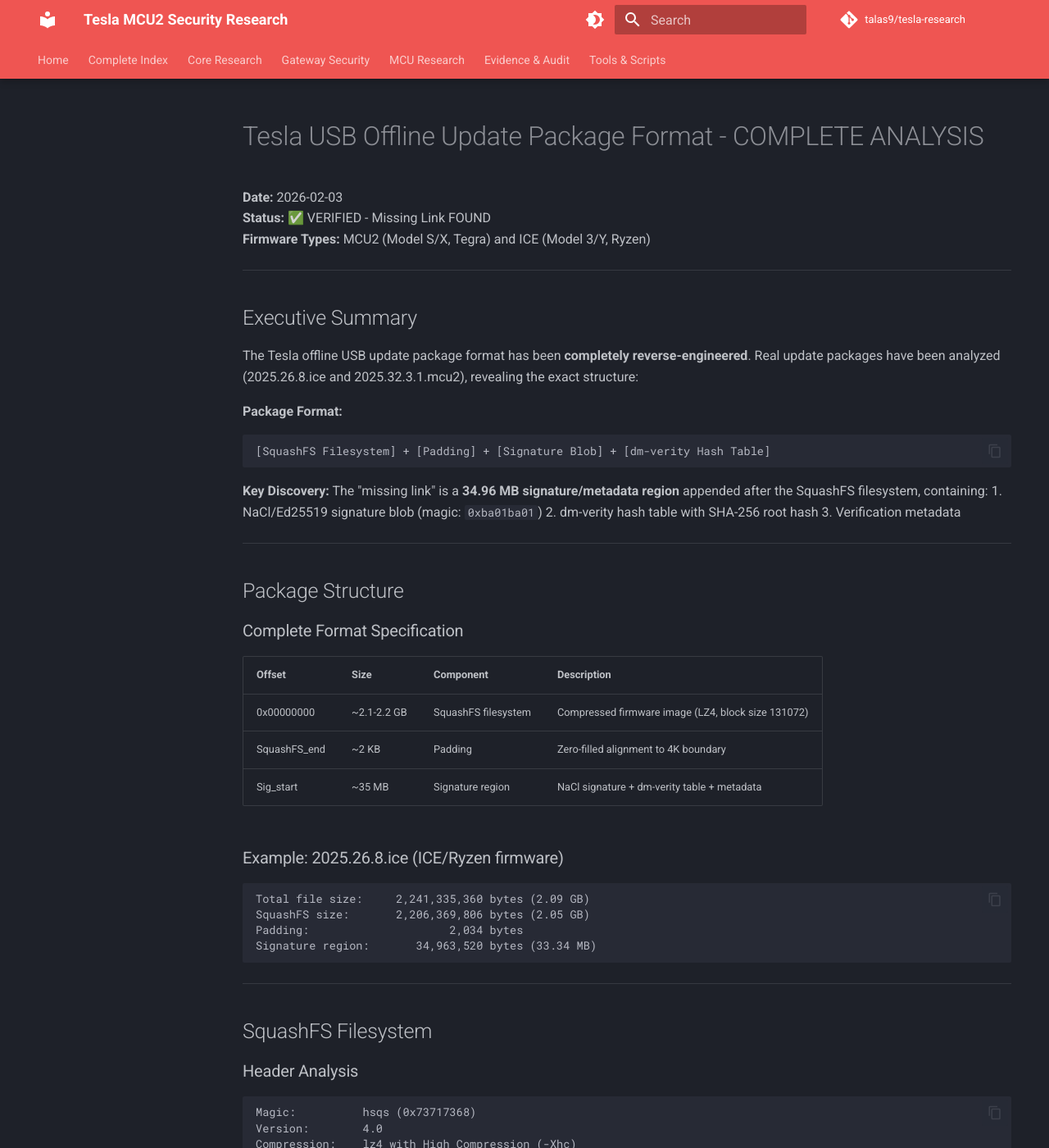
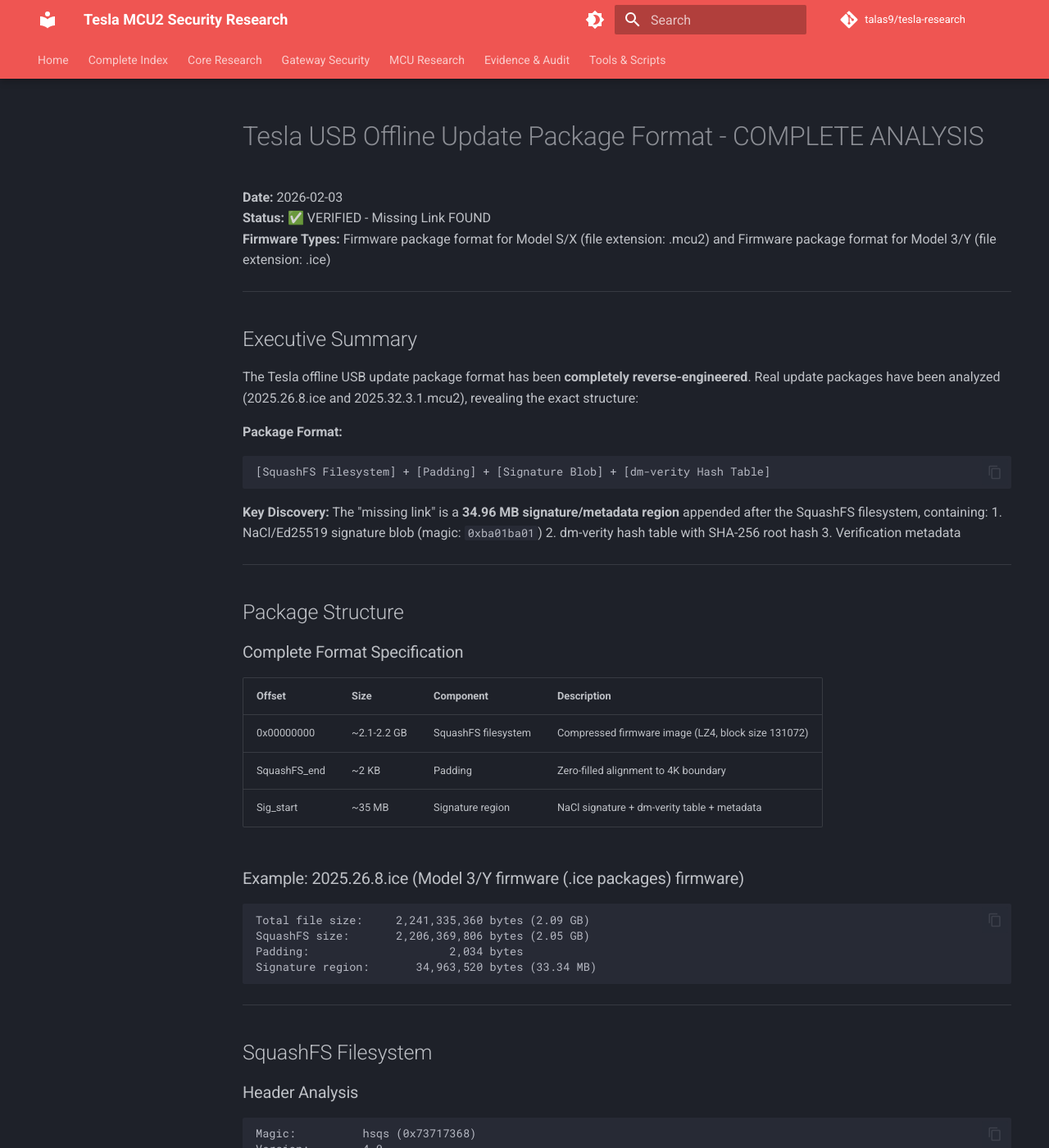
Before and after one commit to talas9/tesla, an MkDocs documentation site: the page built from docs/core/USB-OFFLINE-UPDATE-COMPLETE.md, in a window 1280 px wide and 1400 px high. Shown: the whole window at 82% size. Built offline with MkDocs 1.6.1 and Material for MkDocs 9.7.7, drawn with Linux system fonts in a browser that asks for light colours; comment, search, counter and statistics services are not loaded; some of the changed text lies outside the part shown.

Commit message:
Apply firmware naming fixes to all affected documents
Updated 5 documents with corrected terminology:
- MCU2/Tegra → Model S/X firmware (.mcu2 packages)
- ICE/Ryzen → Model 3/Y firmware (.ice packages)

All references now clarify these are PACKAGE FORMATS, not hardware types.

Author: talas9

````diff
--- a/docs/core/USB-OFFLINE-UPDATE-COMPLETE.md
+++ b/docs/core/USB-OFFLINE-UPDATE-COMPLETE.md
@@ -2,7 +2,7 @@
 
 **Date:** 2026-02-03
 **Status:** ✅ VERIFIED - Missing Link FOUND
-**Firmware Types:** MCU2 (Model S/X, Tegra) and ICE (Model 3/Y, Ryzen)
+**Firmware Types:** Firmware package format for Model S/X (file extension: .mcu2) and Firmware package format for Model 3/Y (file extension: .ice)
 
 ---
 
@@ -32,7 +32,7 @@
 | SquashFS_end | ~2 KB | Padding | Zero-filled alignment to 4K boundary |
 | Sig_start | ~35 MB | Signature region | NaCl signature + dm-verity table + metadata |
 
-### Example: 2025.26.8.ice (ICE/Ryzen firmware)
+### Example: 2025.26.8.ice (Model 3/Y firmware (.ice packages) firmware)
 
 ```
 Total file size:     2,241,335,360 bytes (2.09 GB)
@@ -190,7 +190,7 @@
 | `updater-envoy` | `/usr/bin/updater-envoy` | Main update orchestrator (Go binary) |
 | `updaterctl` | `/usr/bin/updaterctl` | CLI tool for update commands |
 | `sx-updater` | `/deploy/sx-updater` | MCU2-specific updater |
-| `ice-updater` | `/usr/bin/ice-updater` | ICE/Ryzen-specific updater |
+| `ice-updater` | `/usr/bin/ice-updater` | Model 3/Y firmware (.ice packages)-specific updater |
 
 ### Extracted Symbols from `updater-envoy`
 
@@ -311,14 +311,14 @@
 
 ## Public Key Locations
 
-### MCU2 (Tegra)
+### Model S/X firmware (.mcu2 packages)
 ```
 /etc/verity-prod.pub         (production key - fused)
 /etc/verity-dev.pub          (development key - unfused units)
 /etc/verity-breakout-prod.pub (breakout packages)
 ```
 
-### ICE (Ryzen)
+### Model 3/Y firmware (.ice packages))
 ```
 /etc/verity-modem-prod.pub   (modem firmware)
 /etc/verity-modem-dev.pub    (development modem firmware)
@@ -777,8 +777,8 @@
 The downloaded firmware packages **ARE valid Tesla-signed USB update packages**:
 
 ```bash
-2025.26.8.ice    - Model 3/Y (ICE/Ryzen) - 2.09 GB
-2025.32.3.1.mcu2 - Model S/X (MCU2/Tegra) - 1.8 GB
+2025.26.8.ice    - Model 3/Y (Model 3/Y firmware (.ice packages)) - 2.09 GB
+2025.32.3.1.mcu2 - Model S/X (Model S/X (.mcu2)) - 1.8 GB
 ```
 
 **Verification:**
````
Also changed, not shown: docs/DEPLOYMENT.md (+1 -1 lines), docs/core/17-zen-cid-ice-updaters-findings.md (+2 -2 lines), docs/gateway/96-gateway-DATA-TABLES.md (+1 -1 lines), docs/mcu/28-zen-component-architecture.md (+3 -3 lines).
